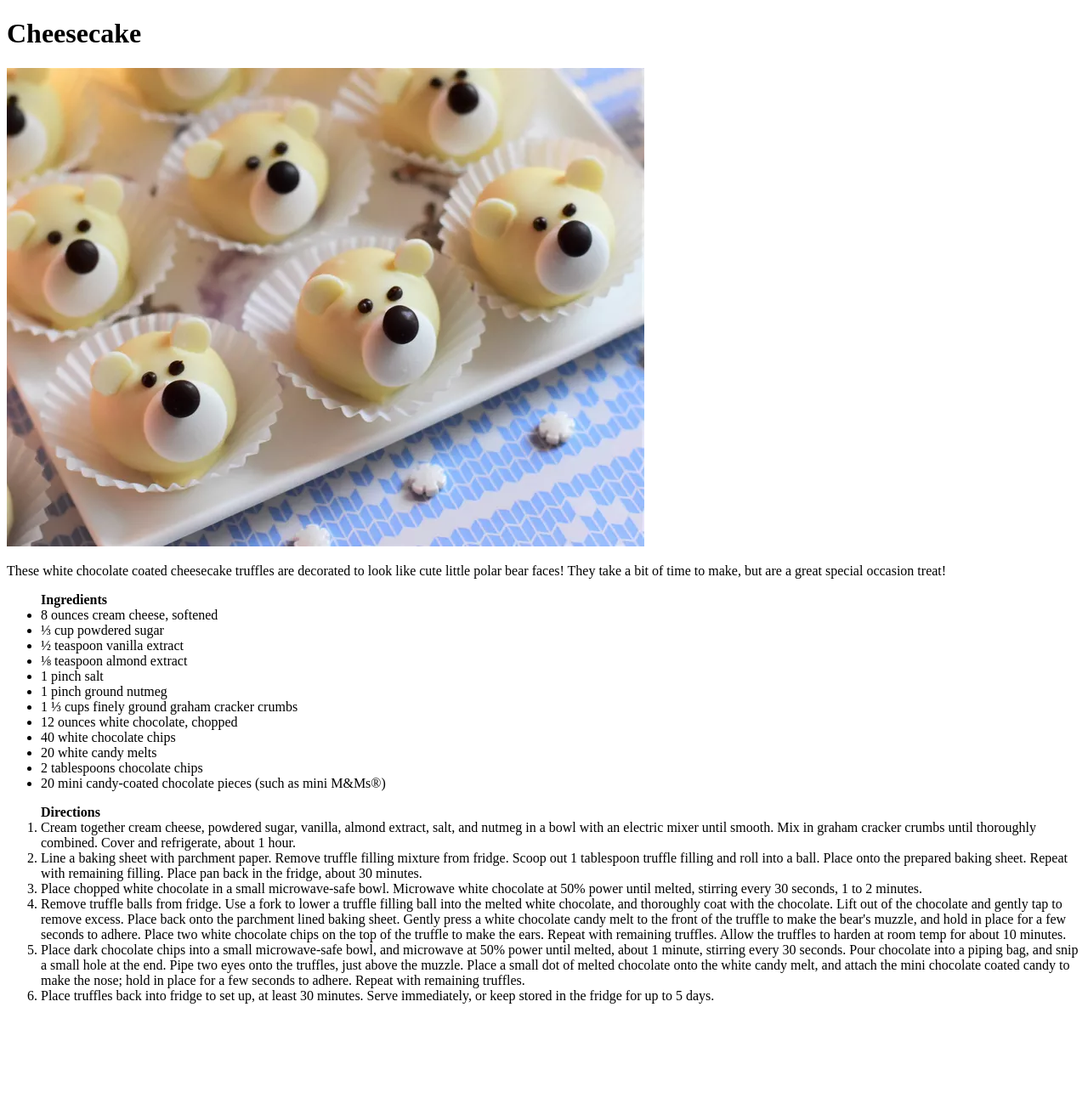
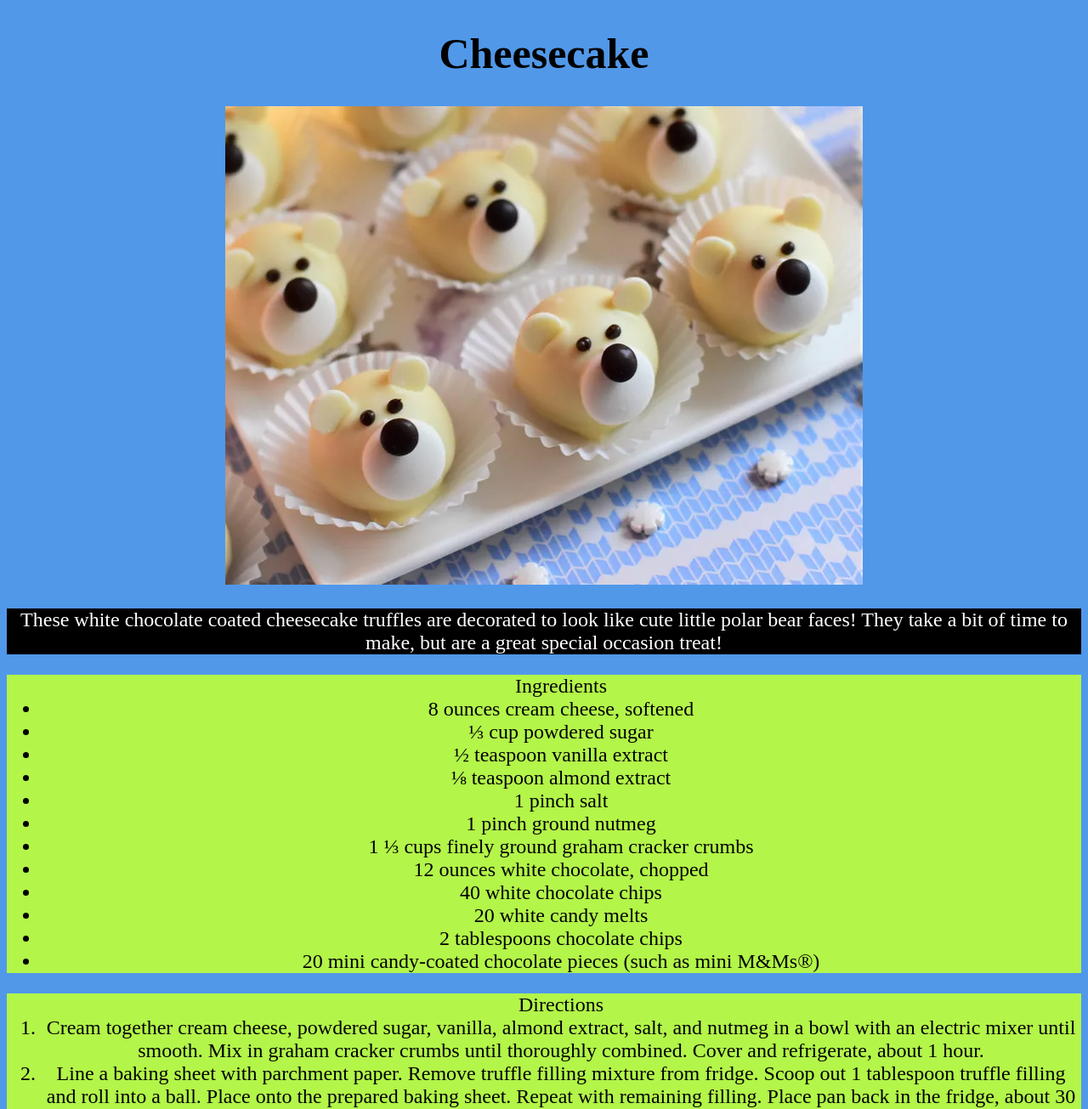
Before and after one commit to Negrea-Andrei/odin-recepie, a plain HTML site: page recipes/cheesecake.html in a window 1280 px wide. Shown: the top 1305 px of the page at 85% size. Before the commit the page ends 1197 px from the top, so only its background shows below. Drawn offline with Linux system fonts and the light colour scheme.

Commit message:
Adding basic CSS after one lesson

```diff
--- a/recipes/cheesecake.html
+++ b/recipes/cheesecake.html
@@ -2,13 +2,14 @@
 <html lang="en">
     <head>
         <meta charset="utf-8">
+        <link href="style.css" rel="stylesheet">
         <title>Cheesecake</title>
     </head>
     <body>
         <h1>Cheesecake</h1>
         <img src="../recipes pictures/cheesecake.jpg" alt="cheesecakes">
         <p>These white chocolate coated cheesecake truffles are decorated to look like cute little polar bear faces! They take a bit of time to make, but are a great special occasion treat!</p>
-        <ul><strong>Ingredients</strong>
+        <ul>Ingredients
             <li>8 ounces cream cheese, softened</li>
             <li>⅓ cup powdered sugar</li>
             <li>½ teaspoon vanilla extract</li>
@@ -22,7 +23,7 @@
             <li>2 tablespoons chocolate chips</li>
             <li>20 mini candy-coated chocolate pieces (such as mini M&Ms®)</li>
         </ul>
-        <ol><strong>Directions</strong>
+        <ol>Directions
             <li>Cream together cream cheese, powdered sugar, vanilla, almond extract, salt, and nutmeg in a bowl with an electric mixer until smooth. Mix in graham cracker crumbs until thoroughly combined. Cover and refrigerate, about 1 hour.</li>
             <li>Line a baking sheet with parchment paper. Remove truffle filling mixture from fridge. Scoop out 1 tablespoon truffle filling and roll into a ball. Place onto the prepared baking sheet. Repeat with remaining filling. Place pan back in the fridge, about 30 minutes.</li>
             <li>Place chopped white chocolate in a small microwave-safe bowl. Microwave white chocolate at 50% power until melted, stirring every 30 seconds, 1 to 2 minutes.</li>
--- /dev/null
+++ b/recipes/style.css
@@ -0,0 +1,24 @@
+body {
+    text-align: center;
+    font-family: 'Times New Roman', Times, serif;
+    background-color: rgb(81, 152, 233);
+}
+
+p {
+    color: white;
+    background-color: black;
+}
+
+h1 {
+    font-size: 50px;
+}
+
+p {
+    font-size: 24px;
+}
+
+ul,
+ol {
+    font-size: 24px;
+    background-color: rgb(179, 245, 73);
+}
--- /dev/null
+++ b/style.css
@@ -0,0 +1,24 @@
+body {
+    text-align: center;
+    font-family: 'Times New Roman', Times, serif;
+    background-color: rgb(81, 152, 233);
+}
+
+h1 {
+    font-size: 50px;
+}
+
+ol {
+    text-align: center;
+    background-color: rgb(179, 245, 73);
+}
+
+h2 {
+    color: brown;
+    font-size: 34px;
+
+}
+
+li {
+    font-size: 24px;
+}
```
Also changed, not shown: index.html (+1 -0 lines), recipes/lasagna.html (+1 -0 lines), recipes/spagheti.html (+1 -0 lines).
